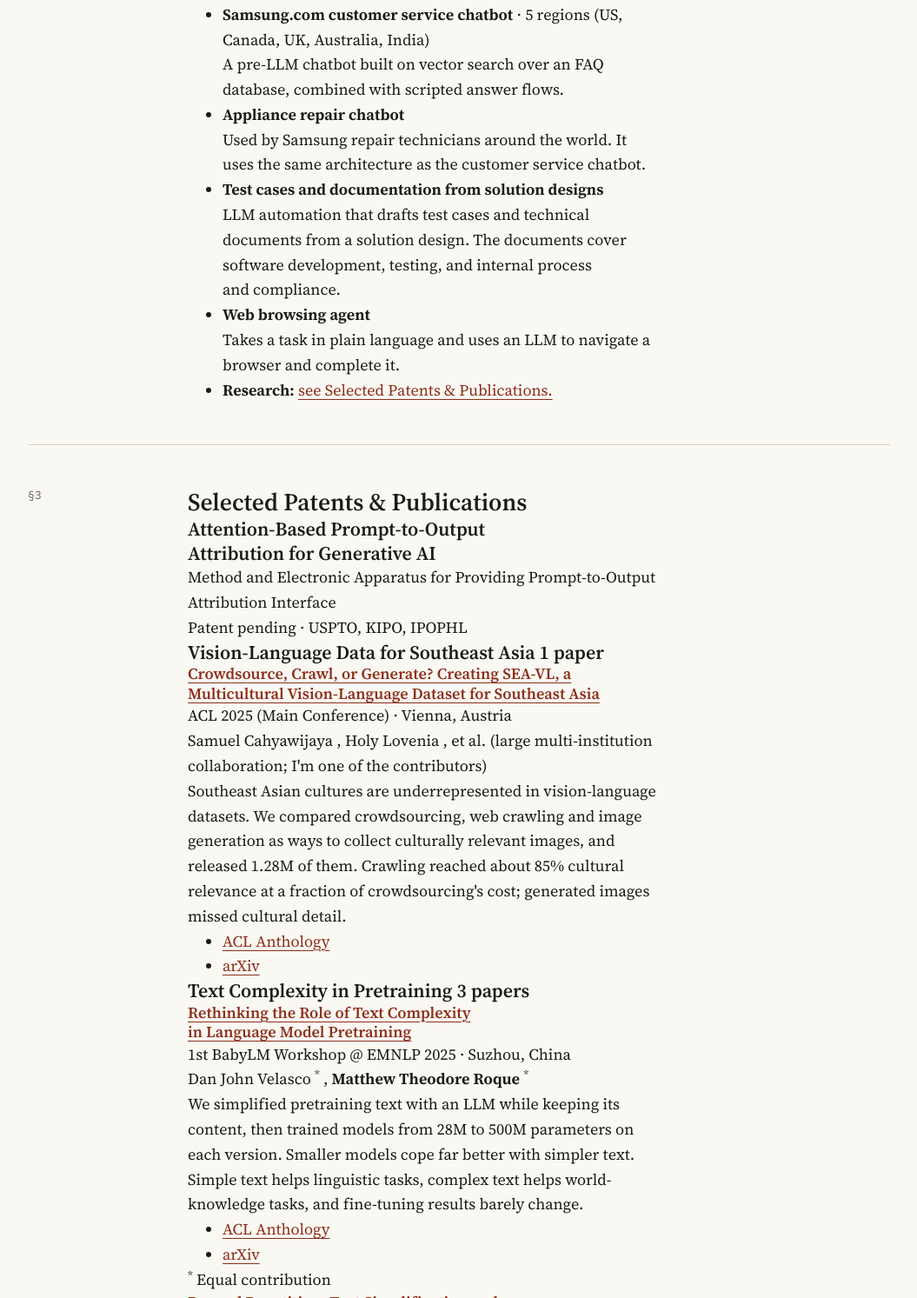
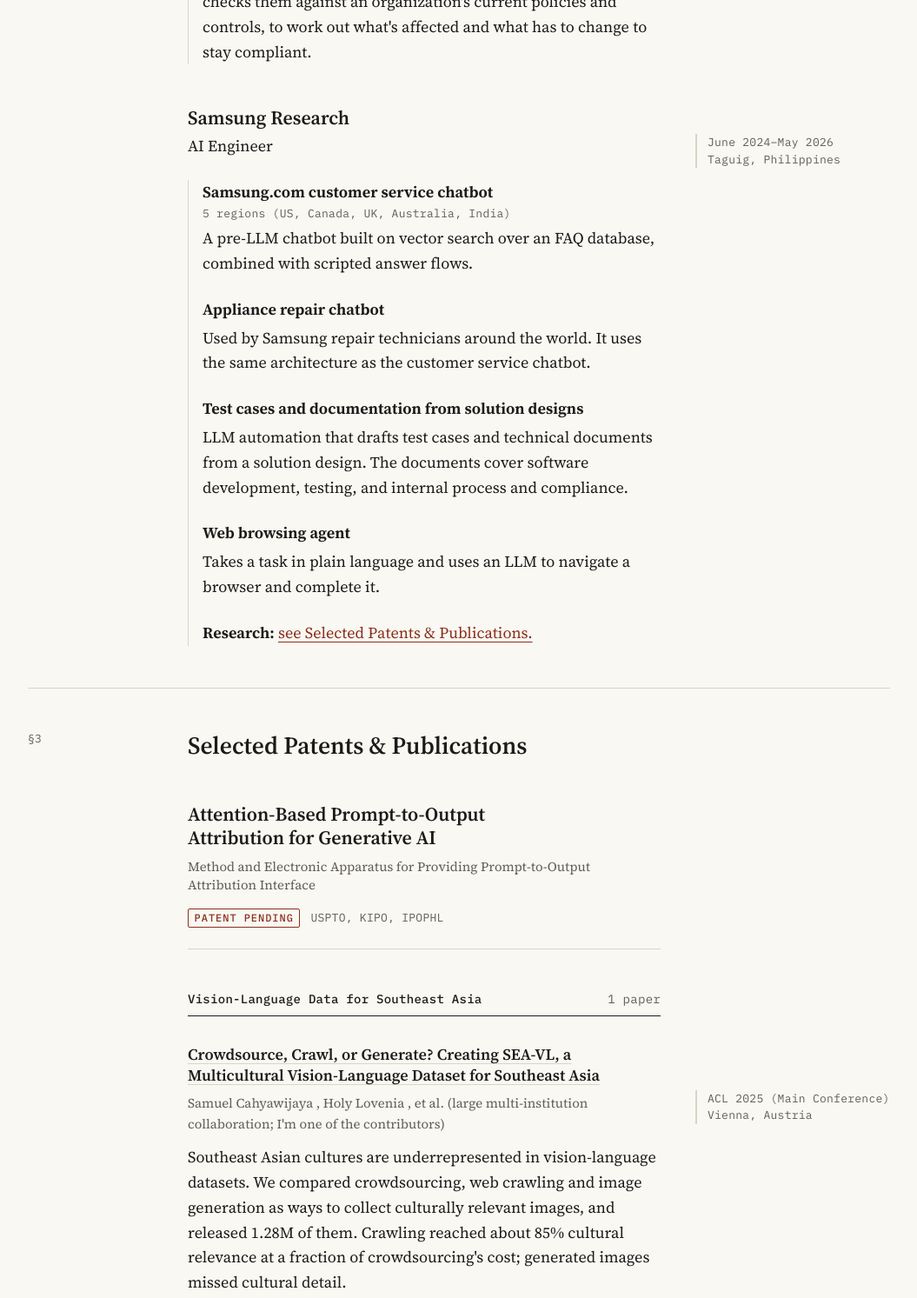
Before and after one commit to mtroque/mtroque.dev, an Astro site: page / in a window 1280 px wide. Shown: the part 2491-3984 px from the top of the page at 87% size, without its empty margins (112-1167 px from the left). Built offline with nearby package versions, Linux system fonts and the light colour scheme; Astro itself is replaced by a stand-in of ours.

Commit message:
Milestone 5: Experience and Patents & Publications
- Experience: org, role, dates and location as a margin note, confidential note,
  entries with qualifiers on a hairline rule; Research links to #publications
- Patent: display title, official title, PATENT PENDING stamp and office names only
- Publication groups: same-size mono headings with the paper count on the rule,
  outside the h3 (M2 review fix); venues as margin notes; bold own name, equal-
  contribution marks with screen-reader text and a per-paper footnote

Co-Authored-By: Claude Opus 5.5 <noreply@anthropic.com>

```diff
--- a/src/components/ExperienceOrg.astro
+++ b/src/components/ExperienceOrg.astro
@@ -2,26 +2,52 @@
 import type { CollectionEntry } from 'astro:content';
 import { getUi } from '../lib/content';
 import { formatRange } from '../lib/format';
+import MarginNote from './MarginNote.astro';
 interface Props { org: CollectionEntry<'experience'> }
 const { data } = Astro.props.org;
 const ui = await getUi();
 ---
-<article class="experience-org">
-  <h3>{data.org}</h3>
-  <p class="meta">{data.role} · {formatRange(data.start, data.end, ui.present)} · {data.location}</p>
-  {data.note && <p class="note">{data.note}</p>}
-  <ul class="entries">
+<article class="org">
+  <h3 class="org__name">{data.org}</h3>
+  <MarginNote>{formatRange(data.start, data.end, ui.present)}<br />{data.location}</MarginNote>
+  <p class="org__role">{data.role}</p>
+  {data.note && <p class="org__note muted">{data.note}</p>}
+  <ul class="org__entries">
     {data.entries.map((e) => (
-      <li>
+      <li class="entry">
         {e.href ? (
           <p><strong>{e.title}:</strong> <a href={e.href}>{e.body}</a></p>
         ) : (
           <>
-            <p><strong>{e.title}</strong>{e.qualifier && <> · <span class="qualifier">{e.qualifier}</span></>}</p>
-            {e.body && <p>{e.body}</p>}
+            <p class="entry__head">
+              <strong>{e.title}</strong>
+              {e.qualifier && <span class="entry__qualifier mono muted">{e.qualifier}</span>}
+            </p>
+            {e.body && <p class="entry__body">{e.body}</p>}
           </>
         )}
       </li>
     ))}
   </ul>
 </article>
+
+<style>
+  .org + .org { margin-top: var(--space-12); }
+  .org__name { font-size: var(--step-1); }
+  .org__role { margin-top: var(--space-1); }
+  .org__note { margin-top: var(--space-2); }
+  .org__entries {
+    list-style: none;
+    padding: 0 0 0 var(--space-4);
+    margin-top: var(--space-6);
+    border-left: var(--hairline);
+  }
+  .entry + .entry { margin-top: var(--space-6); }
+  .entry__head {
+    display: flex;
+    flex-wrap: wrap;
+    align-items: baseline;
+    column-gap: var(--space-3);
+  }
+  .entry__body { margin-top: var(--space-1); }
+</style>
--- a/src/components/Paper.astro
+++ b/src/components/Paper.astro
@@ -1,6 +1,7 @@
 ---
 import type { CollectionEntry } from 'astro:content';
 import { getUi } from '../lib/content';
+import MarginNote from './MarginNote.astro';
 interface Props { paper: CollectionEntry<'publications'> }
 const { data } = Astro.props.paper;
 const ui = await getUi();
@@ -8,22 +9,43 @@ const primary = data.links[0]!.url;
 const hasEqual = data.authors.some((a) => a.equal);
 ---
 <article class="paper">
-  <h4><a href={primary} rel="noopener">{data.title}</a></h4>
-  <p class="venue">{data.venue} · {data.location}</p>
-  <p class="authors">
+  <h4 class="paper__title"><a href={primary} rel="noopener">{data.title}</a></h4>
+  <MarginNote>{data.venue}<br />{data.location}</MarginNote>
+  <p class="paper__authors">
     {data.authors.map((a, i) => (
       <>
         {i > 0 && ', '}
-        {a.me ? <strong>{a.name}</strong> : a.name}
-        {a.equal && <sup aria-label={ui.equalContribution}>*</sup>}
+        <span class:list={['author', { 'author--me': a.me }]}>{a.name}</span>
+        {a.equal && <sup><span aria-hidden="true">*</span><span class="visually-hidden"> ({ui.equalContribution})</span></sup>}
       </>
     ))}
     {data.etAl && <>, {ui.etAl}</>}
-    {data.authorNote && <span class="author-note"> ({data.authorNote})</span>}
+    {data.authorNote && <span class="muted"> ({data.authorNote})</span>}
   </p>
-  <p class="summary">{data.summary}</p>
-  <ul class="paper-links">
+  <p class="paper__summary">{data.summary}</p>
+  <ul class="paper__links mono">
     {data.links.map((l) => <li><a href={l.url} rel="noopener">{l.label ?? ui.publicationLinks[l.kind]}</a></li>)}
   </ul>
-  {hasEqual && <p class="footnote"><sup>*</sup> {ui.equalContribution}</p>}
+  {hasEqual && <p class="paper__footnote mono muted" aria-hidden="true">* {ui.equalContribution}</p>}
 </article>
+
+<style>
+  .paper { margin-top: var(--space-8); }
+  .paper__title { font-size: var(--step-0); line-height: 1.35; }
+  .paper__title a { color: var(--ink); text-decoration-color: var(--rule); }
+  .paper__title a:hover { text-decoration-color: var(--accent); }
+  .paper__authors { margin-top: var(--space-2); font-size: 0.9375rem; color: var(--ink-muted); }
+  .author--me { color: var(--ink); font-weight: 650; }
+  .paper__authors sup { color: var(--ink); }
+  .paper__summary { margin-top: var(--space-3); }
+  .paper__links {
+    list-style: none;
+    padding: 0;
+    margin-top: var(--space-3);
+    display: flex;
+    flex-wrap: wrap;
+    gap: var(--space-1) var(--space-6);
+  }
+  .paper__links a { display: inline-block; padding-block: var(--space-1); }
+  .paper__footnote { margin-top: var(--space-2); }
+</style>
--- a/src/components/Patent.astro
+++ b/src/components/Patent.astro
@@ -1,6 +1,7 @@
 ---
 import type { CollectionEntry } from 'astro:content';
 import { getUi } from '../lib/content';
+import StatusStamp from './StatusStamp.astro';
 interface Props { patent: CollectionEntry<'patents'> }
 const { data } = Astro.props.patent;
 const ui = await getUi();
@@ -8,7 +9,27 @@ const ui = await getUi();
 // and this component renders only those.
 ---
 <article class="patent" id="patent">
-  <h3>{data.displayTitle}</h3>
-  <p class="official-title">{data.officialTitle}</p>
-  <p class="status">{ui.patentStatus[data.status]} · {data.offices.map((o) => o.office).join(', ')}</p>
+  <h3 class="patent__title">{data.displayTitle}</h3>
+  <p class="patent__official muted">{data.officialTitle}</p>
+  <p class="patent__status">
+    <StatusStamp text={ui.patentStatus[data.status]} />
+    <span class="mono muted">{data.offices.map((o) => o.office).join(', ')}</span>
+  </p>
 </article>
+
+<style>
+  .patent {
+    margin-top: var(--space-8);
+    padding: var(--space-4) 0 var(--space-6);
+    border-bottom: var(--hairline);
+  }
+  .patent__title { font-size: var(--step-1); }
+  .patent__official { margin-top: var(--space-2); font-size: 0.9375rem; line-height: 1.45; }
+  .patent__status {
+    margin-top: var(--space-4);
+    display: flex;
+    flex-wrap: wrap;
+    align-items: center;
+    gap: var(--space-2) var(--space-3);
+  }
+</style>
--- /dev/null
+++ b/src/components/PubGroup.astro
@@ -0,0 +1,43 @@
+---
+import type { CollectionEntry } from 'astro:content';
+import { getUi } from '../lib/content';
+import { plural } from '../lib/format';
+import Paper from './Paper.astro';
+interface Props {
+  group: CollectionEntry<'publicationGroups'>;
+  papers: CollectionEntry<'publications'>[];
+}
+const { group, papers } = Astro.props;
+const ui = await getUi();
+const headingId = `group-${group.id}`;
+---
+<section class="pub-group" aria-labelledby={headingId}>
+  {/* The count sits beside the heading on its rule, outside the h3, so the heading is only its text. */}
+  <div class="pub-group__rule">
+    <h3 class="pub-group__heading" id={headingId}>{group.data.heading}</h3>
+    <p class="pub-group__count">{plural(papers.length, ui.paperCount)}</p>
+  </div>
+  {papers.map((paper) => <Paper paper={paper} />)}
+</section>
+
+<style>
+  .pub-group { margin-top: var(--space-12); }
+  /* Option (c): every group heading in the same mono size, weight from the rule, not the text length. */
+  .pub-group__rule {
+    display: flex;
+    align-items: baseline;
+    justify-content: space-between;
+    gap: var(--space-4);
+    padding-bottom: var(--space-2);
+    border-bottom: 1px solid var(--ink);
+  }
+  .pub-group__heading,
+  .pub-group__count {
+    font-family: var(--font-mono);
+    font-size: 0.875rem;
+    letter-spacing: var(--tracking-mono);
+    line-height: 1.4;
+  }
+  .pub-group__heading { font-weight: 500; }
+  .pub-group__count { color: var(--ink-muted); white-space: nowrap; }
+</style>
--- a/src/pages/index.astro
+++ b/src/pages/index.astro
@@ -4,12 +4,12 @@ import Intro from '../components/Intro.astro';
 import ProjectCard from '../components/ProjectCard.astro';
 import ExperienceOrg from '../components/ExperienceOrg.astro';
 import Patent from '../components/Patent.astro';
-import Paper from '../components/Paper.astro';
+import PubGroup from '../components/PubGroup.astro';
 import CertVendor from '../components/CertVendor.astro';
 import {
   getProfile, getUi, getProjects, getExperience, getPatents, getPublicationGroups, getCertificationsByVendor,
 } from '../lib/content';
-import { inline, plural } from '../lib/format';
+import { inline } from '../lib/format';
 
 const [profile, ui, projects, experience, patents, groups, certs] = await Promise.all([
   getProfile(), getUi(), getProjects(), getExperience(), getPatents(), getPublicationGroups(), getCertificationsByVendor(),
@@ -39,7 +39,7 @@ const [profile, ui, projects, experience, patents, groups, certs] = await Promis
       <p class="record__rail" aria-hidden="true">§2</p>
       <div class="record__body">
         <h2 id="experience-h">{ui.sections.experience}</h2>
-        {experience.map((o) => <ExperienceOrg org={o} />)}
+        <div class="orgs">{experience.map((o) => <ExperienceOrg org={o} />)}</div>
       </div>
     </section>
 
@@ -48,12 +48,7 @@ const [profile, ui, projects, experience, patents, groups, certs] = await Promis
       <div class="record__body">
         <h2 id="publications-h">{ui.sections.publications}</h2>
         {patents.map((p) => <Patent patent={p} />)}
-        {groups.map(({ group, papers }) => (
-          <section class="pub-group" aria-labelledby={`group-${group.id}`}>
-            <h3 id={`group-${group.id}`}>{group.data.heading} <span class="count">{plural(papers.length, ui.paperCount)}</span></h3>
-            {papers.map((paper) => <Paper paper={paper} />)}
-          </section>
-        ))}
+        {groups.map((g) => <PubGroup {...g} />)}
       </div>
     </section>
 
@@ -77,5 +72,5 @@ const [profile, ui, projects, experience, patents, groups, certs] = await Promis
 
 <style>
   .section-note { margin-top: var(--space-2); }
-  .projects { margin-top: var(--space-8); }
+  .projects, .orgs { margin-top: var(--space-8); }
 </style>
```
Also changed, not shown: docs/PLAN.md (+2 -0 lines).
